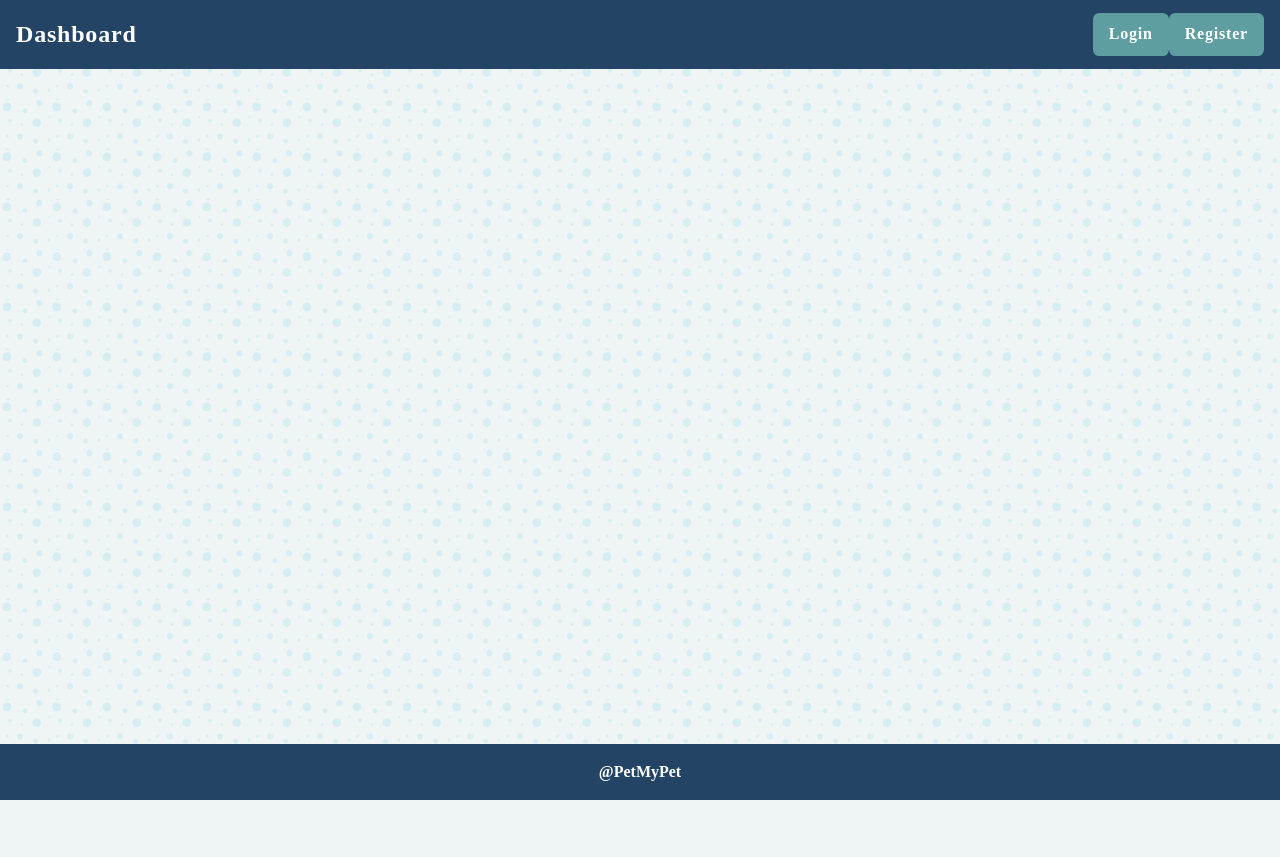
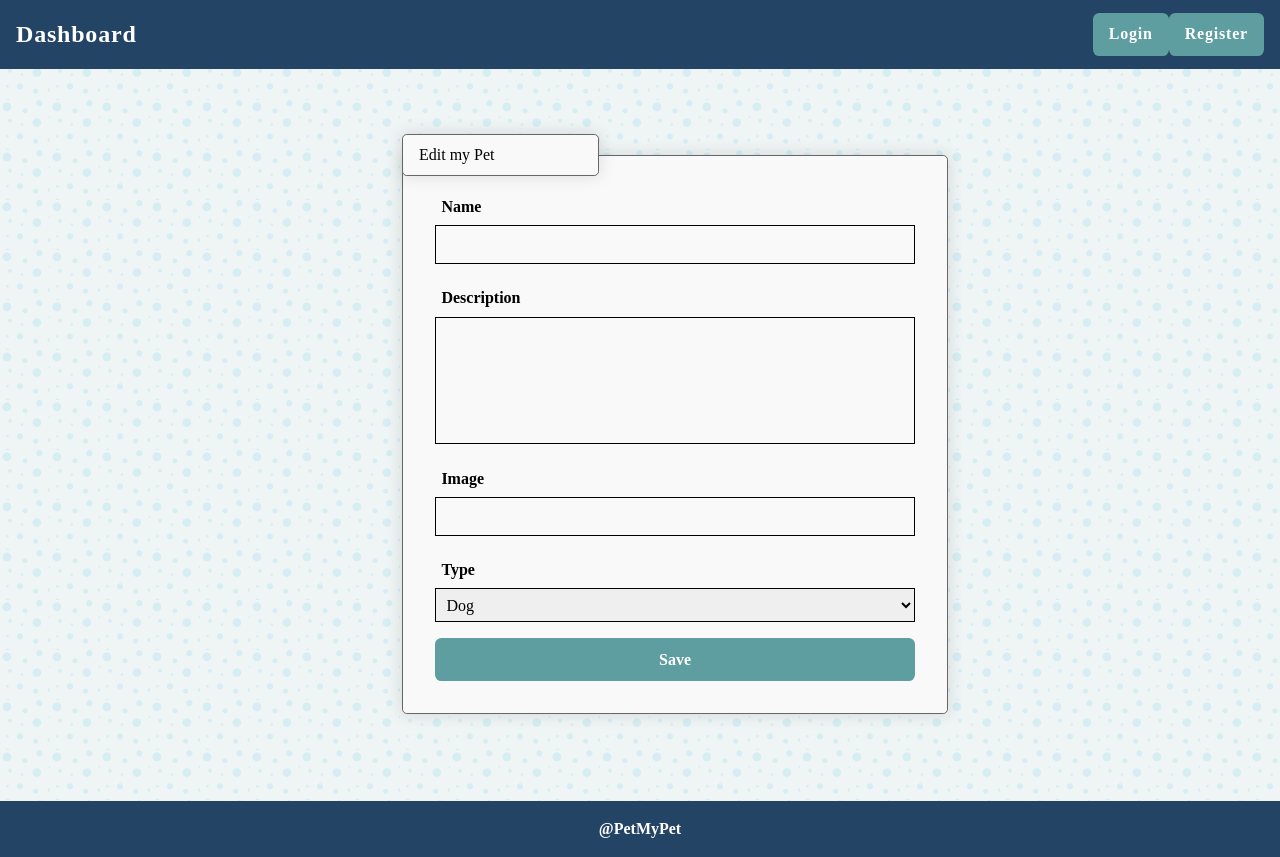
Before and after one commit to mariyaKPetkova/my-pets, a React (Create React App) app: page /edit/1 in a window 1280 px wide. Before the commit the page ends 800 px from the top, so only its background shows below. Built offline with nearby package versions, Linux system fonts and the light colour scheme; no server answers.

Commit message:
add edit

```diff
--- a/src/App.js
+++ b/src/App.js
@@ -33,7 +33,7 @@ function App() {
       <main id="site-content">
         <Routes>
           <Route path="/dashboard/*" element={<Dashboard/>} />
-          <Route path="/edit" element={<Edit/>} />
+          <Route path="/edit/:petId" element={<Edit/>} />
           <Route path="/login" element={<Login />} />
           <Route path="/logout" element={<Logout />} />
           <Route path="/register" element={<Register/>} />
--- a/src/components/Details/Details.js
+++ b/src/components/Details/Details.js
@@ -1,6 +1,6 @@
 import { useContext } from 'react'
 import { useEffect, useState } from 'react'
-import { useParams, useNavigate } from 'react-router-dom'
+import { useParams, useNavigate, Link } from 'react-router-dom'
 import * as petService from '../../services/petService.js'
 import { AuthContext } from '../../contexts/AuthContext.js'
 
@@ -41,7 +41,7 @@ const Details = () => {
                     {
                         user._id && (user._id === pet._ownerId
                             ? (<>
-                                <a className="button" href="#">Edit</a>
+                                <Link className="button" to={`/edit/${petId}`}>Edit</Link>
                                 <a className="button" href="#" onClick={onDelete}>Delete</a>
                             </>)
                             : <a className="button" href="#">Like</a>
--- a/src/components/Edit/Edit.js
+++ b/src/components/Edit/Edit.js
@@ -1,14 +1,51 @@
+import { useState } from "react"
+import { useNavigate, useParams } from "react-router-dom"
+import { useContext, useEffect } from "react/cjs/react.development"
+import { AuthContext } from "../../contexts/AuthContext.js"
+import * as petService from "../../services/petService.js"
+
 const Edit = () => {
+    const navigate = useNavigate()
+    const { user } = useContext(AuthContext)
+    const { petId } = useParams()
+    const [pet,setPet] = useState({})
+    useEffect(() => {
+        petService.getOne(petId)
+        .then(result=>{
+            setPet(result)
+        })
+    }, [petId])
+
+const onEdit = (e) =>{
+    e.preventDefault()
+    const form = new FormData(e.currentTarget)
+
+    const name = form.get('name')
+        const description = form.get('description')
+        const imageUrl = form.get('imageUrl')
+        const type = form.get('type')
+        console.log(user)
+petService.edit({
+    name,
+    description,
+    imageUrl,
+    type
+}, user.accessToken,petId)
+    .then(result => {
+        navigate('/dashboard')
+    })
+}
+
     return(
         <section id="edit-page" className="edit">
-            <form id="edit-form" action="#" method="">
+            <form id="edit-form" action="#"  method="PUT" onSubmit={onEdit}>
                 <fieldset>
                     <legend>Edit my Pet</legend>
                     <p className="field">
                         <label htmlF
                         or="name">Name</label>
                         <span className="input">
-                            <input type="text" name="name" id="name" value="Milo"/>
+                            <input type="text" name="name" id="name" defaultValue={pet.name}/>
                         </span>
                     </p>
                     <p className="field">
@@ -16,14 +53,14 @@ const Edit = () => {
                         or="description">Description</label>
                         <span className="input">
                             <textarea name="description"
-                                id="description">Today, some dogs are used as pets, others are used to help humans do their work. They are a popular pet because they are usually playful, friendly, loyal and listen to humans. Thirty million dogs in the United States are registered as pets.[5] Dogs eat both meat and vegetables, often mixed together and sold in stores as dog food. Dogs often have jobs, including as police dogs, army dogs, assistance dogs, fire dogs, messenger dogs, hunting dogs, herding dogs, or rescue dogs.</textarea>
+                                id="description" defaultValue={pet.description}></textarea>
                         </span>
                     </p>
                     <p className="field">
                         <label htmlF
                         or="image">Image</label>
                         <span className="input">
-                            <input type="text" name="imageUrl" id="image" value="/images/dog.png"/>
+                            <input type="text" name="imageUrl" id="image" defaultValue={pet.imageUrl}/>
                         </span>
                     </p>
                     <p className="field">
@@ -32,7 +69,7 @@ const Edit = () => {
                         <span className="input">
                             <select id="type" name="type" value="dog">
                                 <option value="cat" >Cat</option>
-                                <option value="dog" selected>Dog</option>
+                                <option value="dog" >Dog</option>
                                 <option value="parrot">Parrot</option>
                                 <option value="reptile">Reptile</option>
                                 <option value="other">Other</option>
--- a/src/services/petService.js
+++ b/src/services/petService.js
@@ -37,17 +37,15 @@ export const del = (petId, token) => {
         }
     }).then(res => res.json());
 }
-// export const edit = async (petData, token) => {
-//     const response = await fetch(`${baseUrl}/pets`, {
-//          method: 'POST',
-//          headers: {
-//              'content-type': 'application/json',
-//              'X-Authorization': token,
-//          },
-//          body: JSON.stringify(petData)
-//      });
-
-//      const result = await response.json();
-
-//      return result;
-//  };
+export const edit = async (petData, token,petId) => {
+    const response = await fetch(`${baseUrl}/pets/${petId}`, {
+         method: 'PUT',
+         headers: {
+             'content-type': 'application/json',
+             'X-Authorization': token,
+         },
+         body: JSON.stringify(petData)
+     });
+     const result = await response.json();
+     return result;
+ };
```
